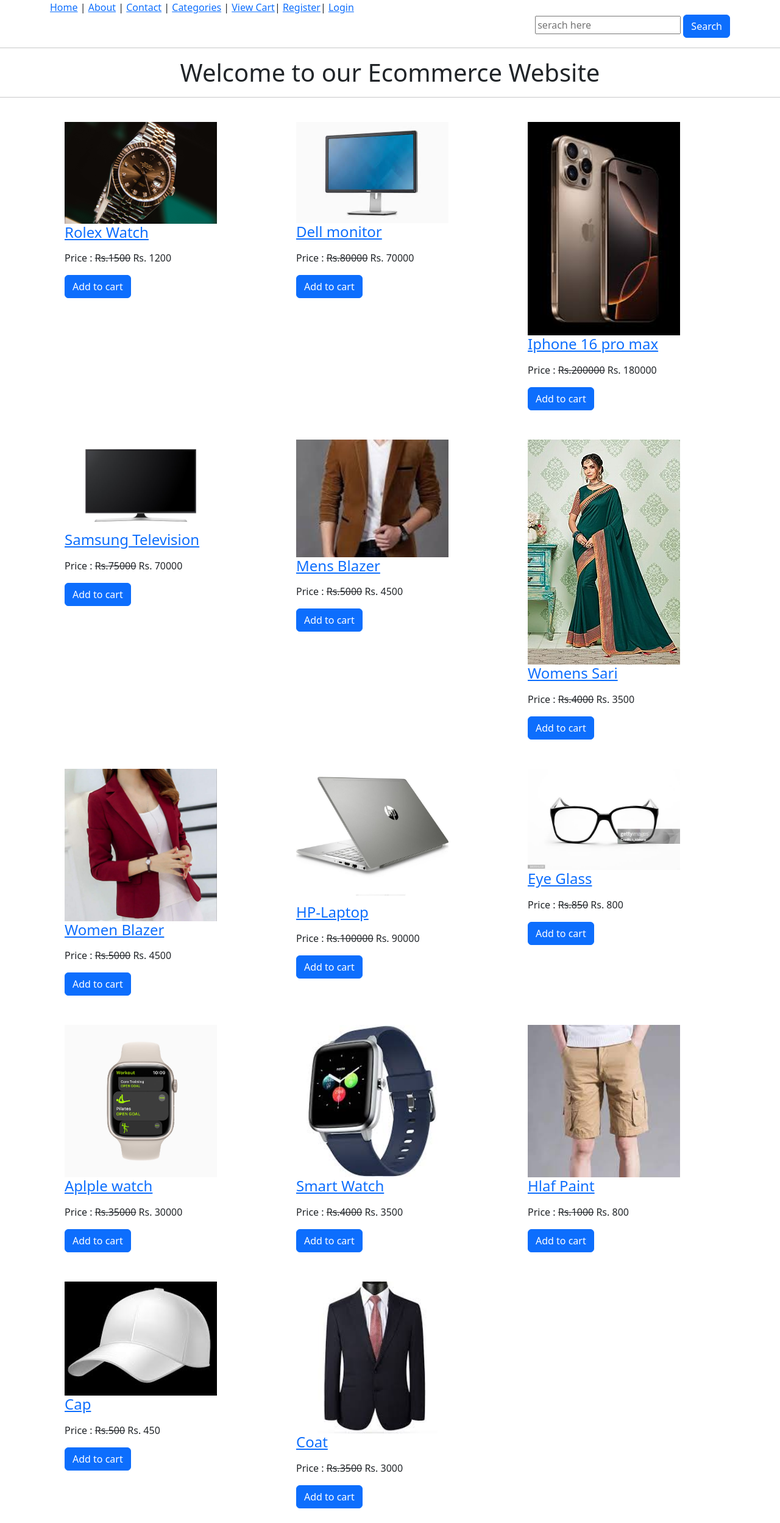
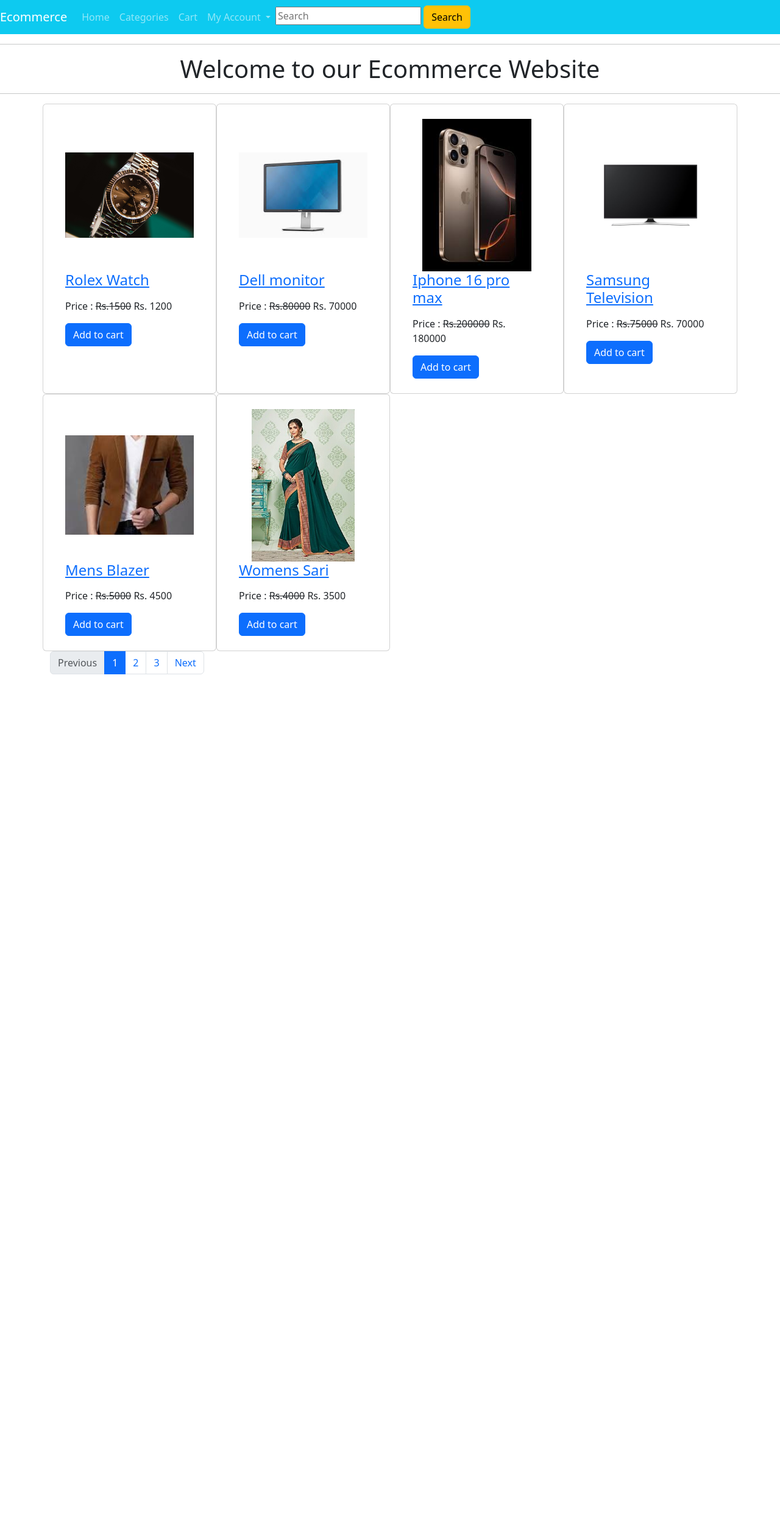
Before and after one commit to bejayaacharya/Ecommerce, a Django app: page / in a window 1280 px wide. Shown: the whole page at 61% size. After the commit the page ends 1106 px from the top, so only its background shows below. Run offline with Django 5.2, Linux system fonts and the light colour scheme; data comes from the database, SQL or seed files in the repository; both versions use the stored data as it was after the commit; some libraries are stand-ins or nearby versions.

Commit message:
pagination

```diff
--- a/ecomapp/views.py
+++ b/ecomapp/views.py
@@ -4,6 +4,7 @@
 from django.urls import reverse_lazy
 from .forms import *
 from django.contrib.auth import authenticate,login,logout
+from django.core.paginator import Paginator
 
 # Create your views here.
 
@@ -24,7 +25,11 @@
 
     def get_context_data(self, **kwargs):
         context= super().get_context_data(**kwargs)
-        context['product_list']=Product.objects.all()
+        all_products=Product.objects.all()
+        paginator=Paginator(all_products,6)
+        page_number=self.request.GET.get('page')
+        product_list=paginator.get_page(page_number)
+        context['product_list']=product_list
         return context
 
 
--- a/templates/allproduct.html
+++ b/templates/allproduct.html
@@ -13,7 +13,7 @@
     {% for p in c.product_set.all %}
     <div class="col-md-4">
     <div class="m-4">
-    <img src="{{p.image.url}}" alt="{{p.title}}" width="250" style="height: 250; object-fit: cover;" class="img-fluid">
+    <img src="{{p.image.url}}" alt="{{p.title}}" width="250" style="height: 250px; object-fit: cover;" class="img-fluid">
    <h4> <a href="{% url 'ecomapp:productdetail' p.slug %}" class="mt-4">{{p.title}}</a></h4>
     <p class="mt-3">Price : <strike>Rs.{{p.marked_price}}</strike> Rs. {{p.selling_price}}</p>
     <a href="{% url 'ecomapp:addtocart' p.id %}" class="btn btn-primary"> Add to cart</a>
--- a/templates/base.html
+++ b/templates/base.html
@@ -7,36 +7,52 @@
     <link rel="stylesheet" href="https://cdn.jsdelivr.net/npm/bootstrap@5.3.3/dist/css/bootstrap.min.css">
 </head>
 <body>
-    <div class="container">
-     <a href="{% url 'ecomapp:home' %}">Home</a> |
-    <a href="{% url 'ecomapp:about' %}">About</a> |
-    <a href="{% url 'ecomapp:contact' %}">Contact</a> |
-     <a href="{% url 'ecomapp:allproduct' %}">Categories</a> |
-     <a href="{% url 'ecomapp:mycart' %}">View Cart</a>|
-     {% if request.user.customer %}
-     welcome {{request.user.username}}!
-     <a href="{% url 'ecomapp:customerprofile' %}">My Profile</a>|
-     <a href="{%url 'ecomapp:logout' %}">Logout</a>
-     {% else %}
-     <a href="{% url 'ecomapp:customerregister' %}">Register</a>|
-     <a href="{%  url 'ecomapp:login' %}">Login</a>
-     {% endif %}
-     </div>
-     <div class="container">
-        <div class="row">
-            <div class="col-md-12 mx-auto">
-                <form action="{% url 'ecomapp:search' %}" method="GET" style="text-align: right;">
-                    <input type="text" name="keyword" placeholder="serach here">
-                    <button class="btn btn-primary">Search</button>
-                </form>
-            </div>
+  <nav class="navbar navbar-expand-lg navbar-dark bg-info">
+  <a class="navbar-brand" href="{% url 'ecomapp:home' %}">Ecommerce</a>
+  <button class="navbar-toggler" type="button" data-toggle="collapse" data-target="#navbarSupportedContent" aria-controls="navbarSupportedContent" aria-expanded="false" aria-label="Toggle navigation">
+    <span class="navbar-toggler-icon"></span>
+  </button>
+
+  <div class="collapse navbar-collapse" id="navbarSupportedContent">
+    <ul class="navbar-nav mr-auto">
+      <li class="nav-item active">
+        <a class="nav-link" href="{% url 'ecomapp:home' %}">Home <span class="sr-only"></span></a>
+      </li>
+      <li class="nav-item">
+        <a class="nav-link" href="{% url 'ecomapp:allproduct' %}">Categories</a>
+      </li>
+       <li class="nav-item">
+        <a class="nav-link" href="{% url 'ecomapp:mycart' %}">Cart</a>
+      </li>
+      <li class="nav-item dropdown">
+        <a class="nav-link dropdown-toggle" href="#" id="navbarDropdown" role="button" data-toggle="dropdown" aria-haspopup="true" aria-expanded="false">
+          My Account
+        </a>
+        <div class="dropdown-menu" aria-labelledby="navbarDropdown">
+           {% if request.user.customer %}
+          <a class="dropdown-item" href="{% url 'ecomapp:customerprofile' %}">My Profile</a>
+          <a class="dropdown-item" href="{%url 'ecomapp:logout' %}">Logout</a>
+         {% else %}
+         <a class="dropdown-item" href="{% url 'ecomapp:customerregister' %}">Register</a>
+         <a class="dropdown-item" href="{%  url 'ecomapp:login' %}">Login</a>
+         {% endif %}
         </div>
-     </div>
+      </li>
+    </ul>
+    <form class="form-inline my-2 my-lg-0" action="{% url 'ecomapp:search' %}" method="GET">
+      <input class="" name="keyword"  type="search" placeholder="Search" aria-label="Search" required>
+      <button class="btn btn-warning my-2 my-sm-0" type="submit">Search</button>
+    </form>
+  </div>
+</nav>
     <hr>
-
     {% block start %}
 
     {% endblock %}
 
+<script src="https://code.jquery.com/jquery-3.2.1.slim.min.js" integrity="sha384-KJ3o2DKtIkvYIK3UENzmM7KCkRr/rE9/Qpg6aAZGJwFDMVNA/GpGFF93hXpG5KkN" crossorigin="anonymous"></script>
+<script src="https://cdn.jsdelivr.net/npm/popper.js@1.12.9/dist/umd/popper.min.js" integrity="sha384-ApNbgh9B+Y1QKtv3Rn7W3mgPxhU9K/ScQsAP7hUibX39j7fakFPskvXusvfa0b4Q" crossorigin="anonymous"></script>
+<script src="https://cdn.jsdelivr.net/npm/bootstrap@4.0.0/dist/js/bootstrap.min.js" integrity="sha384-JZR6Spejh4U02d8jOt6vLEHfe/JQGiRRSQQxSfFWpi1MquVdAyjUar5+76PVCmYl" crossorigin="anonymous"></script>
+
 </body>
 </html>
--- a/templates/home.html
+++ b/templates/home.html
@@ -12,9 +12,9 @@
     <div class="container">
     <div class="row mt-3">
     {% for p in product_list %}
-    <div class="col-md-4">
+    <div class="col-md-3 card">
     <div class="m-4">
-    <img src="{{p.image.url}}" alt="{{p.title}}" width="250" style="height: 250; object-fit: cover;" class="img-fluid">
+    <img src="{{p.image.url}}" alt="{{p.title}}" width="250" style="height: 250px; object-fit: contain;" class="img-fluid">
     <h4><a href="{% url 'ecomapp:productdetail' p.slug %}" class="mt-4">{{p.title}}</a></h4>
     <p class="mt-3">Price : <strike>Rs.{{p.marked_price}}</strike> Rs. {{p.selling_price}}</p>
     <a href="{% url 'ecomapp:addtocart' p.id %}" class="btn btn-primary"> Add to cart</a>
@@ -24,6 +24,38 @@
     {% endfor %}
     </div>
 
+
+<nav aria-label="...">
+  <ul class="pagination">
+     {% if product_list.has_previous %}
+    <li class="page-item">
+      <a class="page-link" href="?page={{ product_list.previous_page_number }}">Previous</a>
+    </li>
+    {% else %}
+     <li class="page-item disabled">
+      <a class="page-link" href="#" tabindex="-1">Previous</a>
+    </li>
+     {% endif %}
+     {% for i in product_list.paginator.page_range %}
+     {% if i == product_list.number %}
+    <li class="page-item active"><a class="page-link">{{i}}</a></li>
+    {% else %}
+    <li class="page-item"><a class="page-link" href="?page={{i}}">{{i}}</a></li>
+    {% endif %}
+    {% endfor %}
+
+
+    {% if product_list.has_next %}
+    <li class="page-item">
+      <a class="page-link" href="?page={{ product_list.next_page_number }}">Next</a>
+    </li>
+    {% else %}
+     <li class="page-item disabled">
+      <a class="page-link" href="#" tabindex="-1">Next</a>
+    </li>
+    {% endif %}
+  </ul>
+</nav>
     </div>
 
 {% endblock %}
--- a/templates/search.html
+++ b/templates/search.html
@@ -11,8 +11,8 @@
             <hr>
             {% for result in results %}
             <div class="row">
-                <div class="col-md-4">
-                    <img src="{{result.image.url}}" class="img-fluid" alt="result.title">
+                <div class="col-md-4 card">
+                    <img src="{{result.image.url}}" class="img-fluid" alt="result.title" style="height: 250px;">
                 </div>
                 <div class="col-md-8">
                     <h4><a href="{% url 'ecomapp:productdetail' result.slug %}">{{result.title}}</a></h4>
```
Also changed, not shown: db.sqlite3, media/products/Appl.jpg (added), media/products/cap.jpg (added), media/products/coat.jpg (added), media/products/halfp.jpg (added), media/products/smartw.jpg (added).
